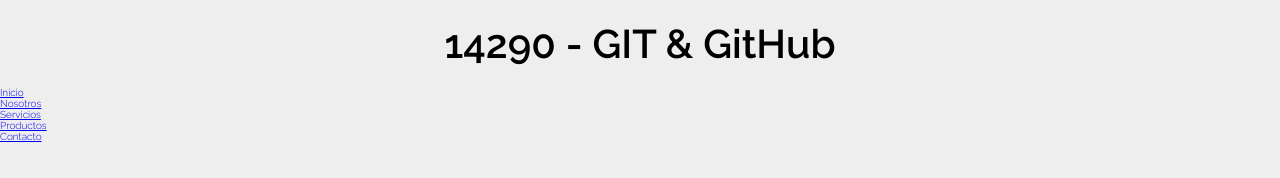
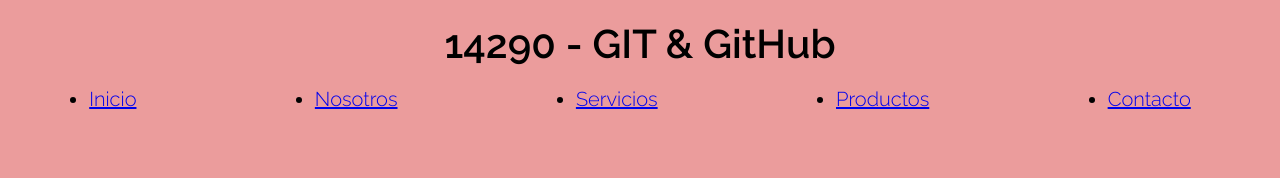
Before and after one commit to AgustinColaci/14290-github, a plain HTML site: page index.html in a window 1280 px wide. Drawn offline with Linux system fonts and the light colour scheme.

Commit message:
cambio en background y menú de navegación

```diff
--- a/css/estilos.css
+++ b/css/estilos.css
@@ -9,7 +9,7 @@
   font-family: 'Raleway', sans-serif; }
 
 body {
-  background-color: rgb(238, 238, 238);
+  background-color: rgba(204, 0, 0, 0.39);
 }
 
 h1 {
@@ -17,3 +17,12 @@
   padding: 2rem;
   text-align: center;
 }
+
+nav ul {
+  display: flex;
+  justify-content: space-around;
+}
+
+nav ul li {
+  font-size: 2rem;
+}
```
